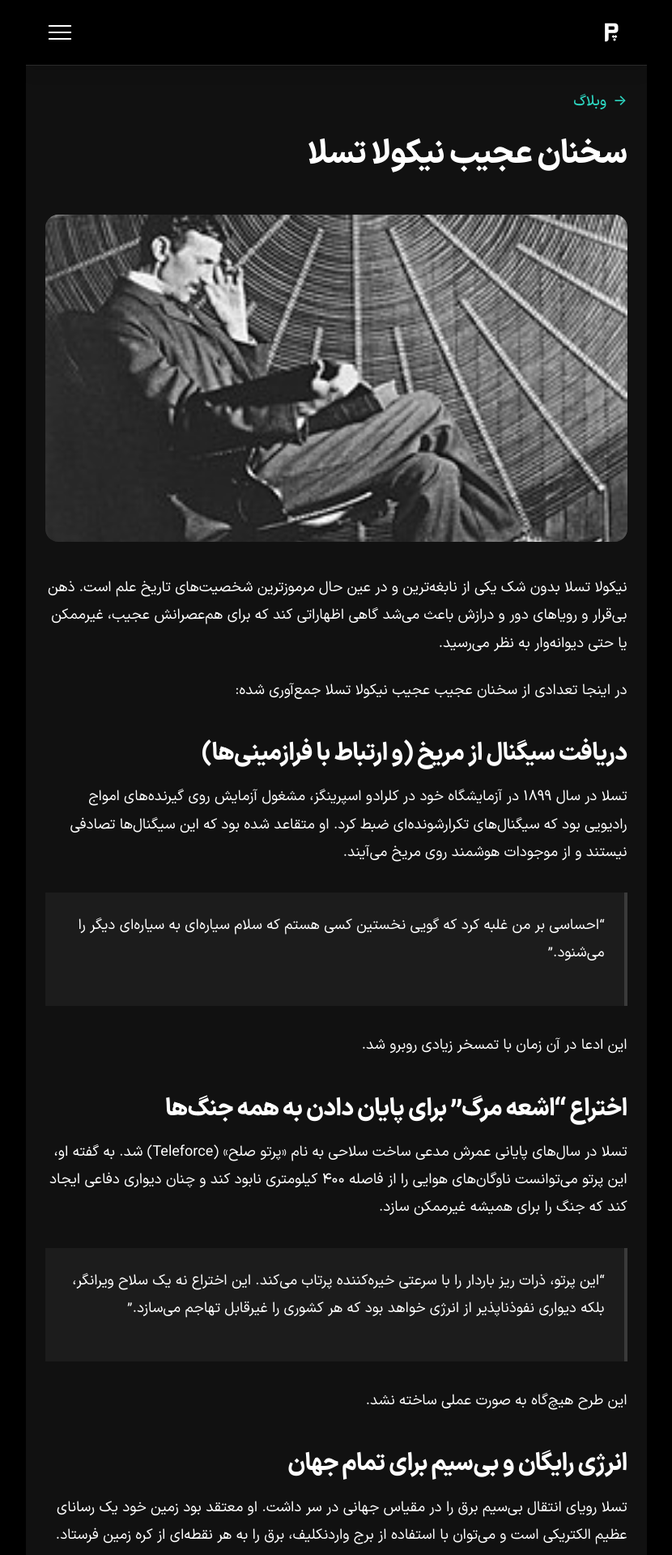
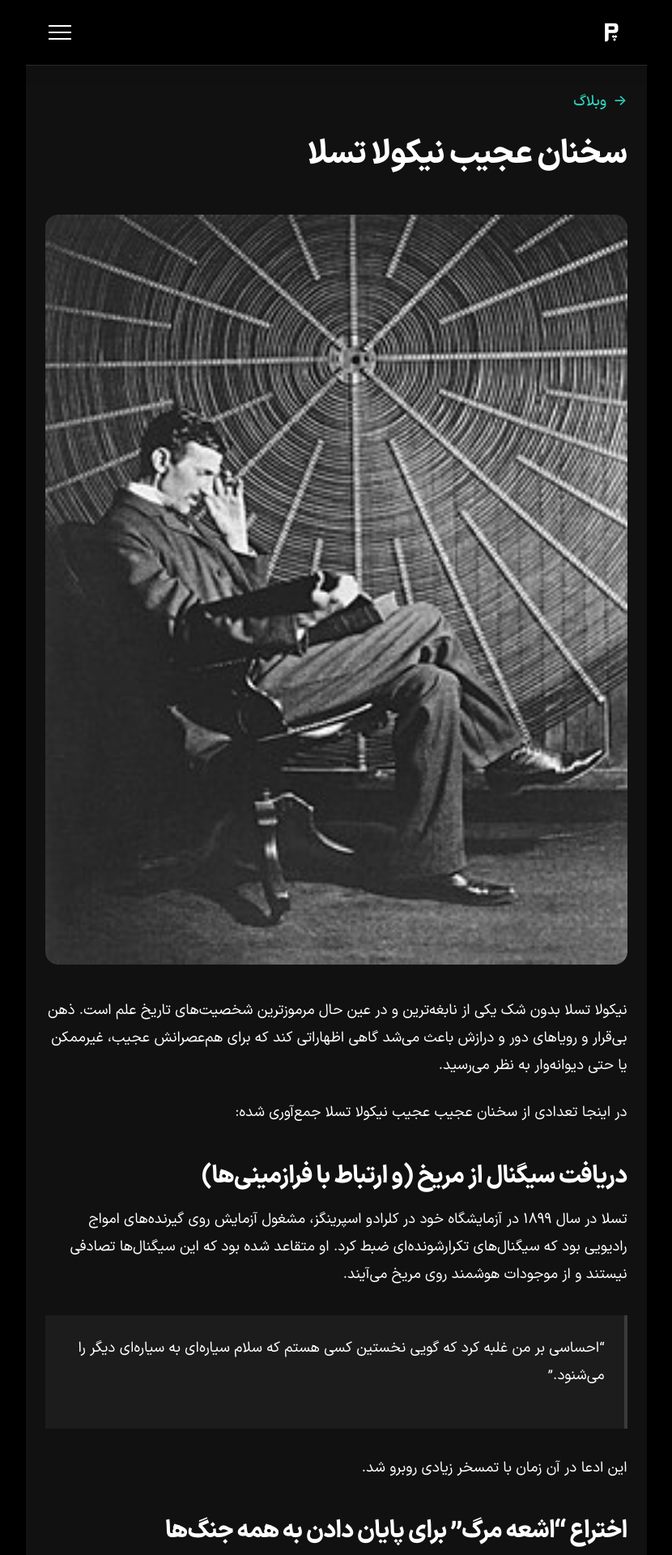
Before and after one commit to darkblog/darkblog.github.io, a Jekyll site: the page built from _posts/2026-7-13-16.md, in a window 1280 px wide. Shown: the top 1920 px of the page at 81% size, without its empty margins (225-1055 px from the left). Built offline with Jekyll 4.4.1, drawn with Linux system fonts in a browser that asks for light colours.

Commit message:
Update default.html

```diff
--- a/_layouts/default.html
+++ b/_layouts/default.html
@@ -56,8 +56,8 @@ layout: null
     .post-breadcrumb { margin-bottom: 1.5rem; font-size: inherit; }
     .post-breadcrumb a { display: inline-flex; align-items: center; gap: 0.5rem; color: #2dd4bf; text-decoration: none; font-weight: 500; font-size: inherit; }
     .post-breadcrumb a:hover { color: #5eeadb; }
-    .post-featured-image { aspect-ratio: 16 / 9; overflow: hidden; border-radius: 1rem; margin-bottom: 2.5rem; position: relative; background-color: #1c1c1c; }
-    .post-featured-image img { position: absolute; top: 0; left: 0; width: 100%; height: 100%; object-fit: cover; display: block; }
+    .post-featured-image { overflow: hidden; border-radius: 1rem; margin-bottom: 2.5rem; }
+    .post-featured-image img { width: 100%; height: auto; display: block; }
     .article-content { line-height: 1.9; color: #ffffff; margin-top: 2.5rem; font-size: inherit; }
     .article-content h2 { font-weight: 800; margin: 2.5rem 0 1rem; color: #ffffff; font-size: clamp(1.4rem, 3.5vw, 1.85rem); letter-spacing: -0.02em; line-height: 1.4; }
     .article-content h3, .article-content h4 { color: #ffffff; }
```
